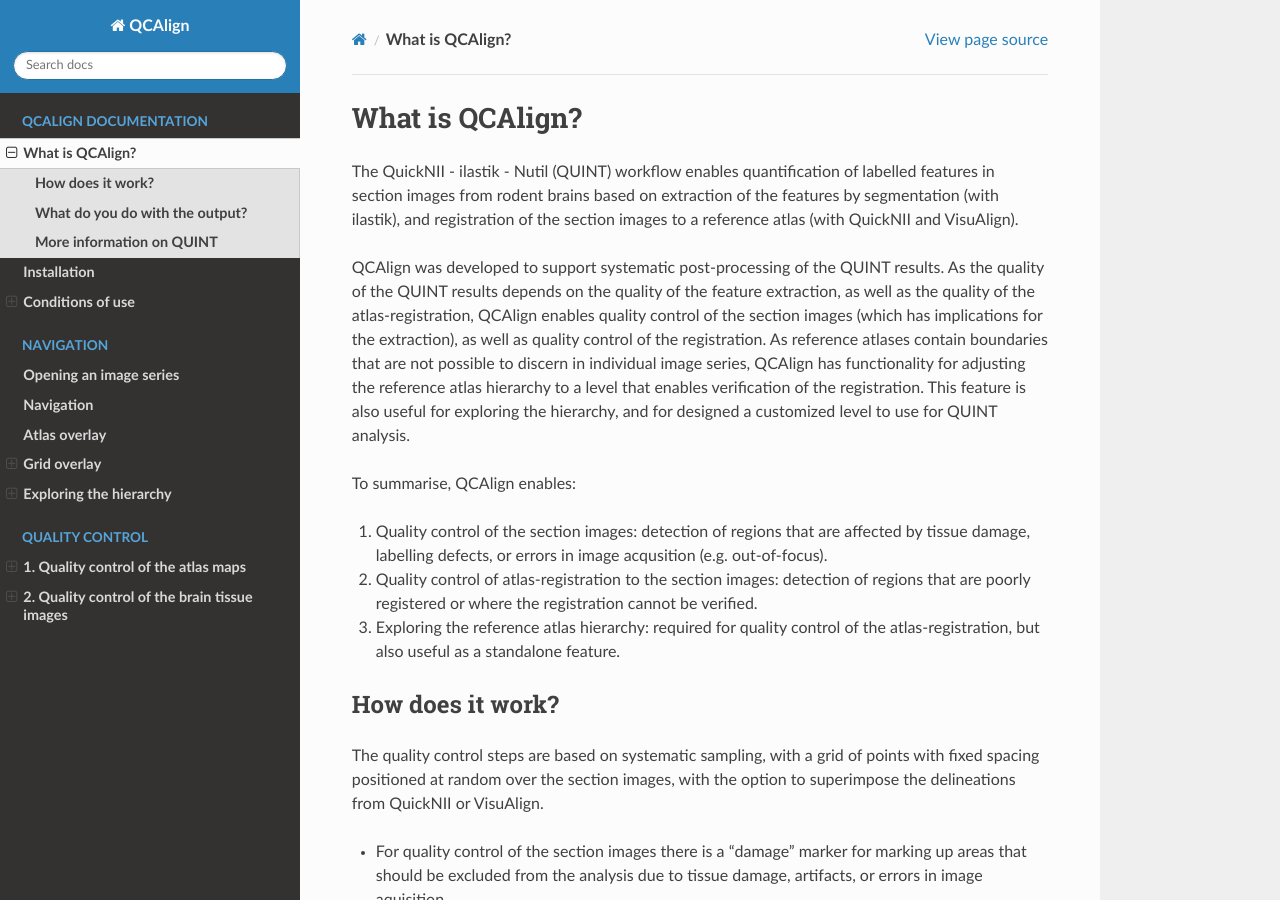
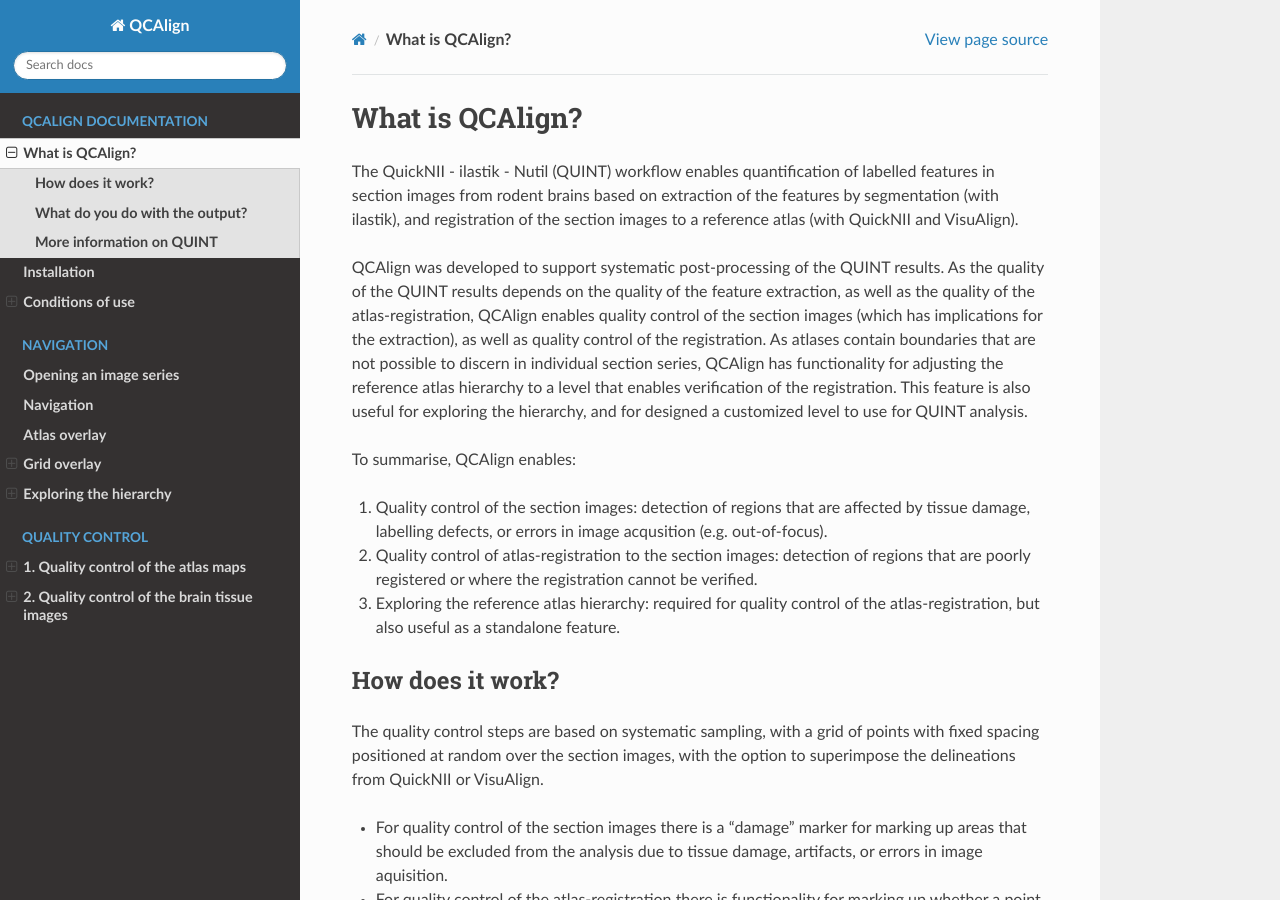
Before and after one commit to Neural-Systems-at-UIO/QCAlign, a Sphinx documentation site: the page built from docs/introduction.rst, in a window 1280 px wide and 900 px high. Built offline with Sphinx 7.4.7 and the Read the Docs theme 2.0.0, drawn with Linux system fonts in a browser that asks for light colours.

Commit message:
Update introduction.rst

```diff
--- a/docs/introduction.rst
+++ b/docs/introduction.rst
@@ -3,7 +3,7 @@
 
 The QuickNII - ilastik - Nutil (QUINT) workflow enables quantification of labelled features in section images from rodent brains based on extraction of the features by segmentation (with ilastik), and registration of the section images to a reference atlas (with QuickNII and VisuAlign).
 
-QCAlign was developed to support systematic post-processing of the QUINT results. As the quality of the QUINT results depends on the quality of the feature extraction, as well as the quality of the atlas-registration, QCAlign enables quality control of the section images (which has implications for the extraction), as well as quality control of the registration. As reference atlases contain boundaries that are not possible to discern in individual image series, QCAlign has functionality for adjusting the reference atlas hierarchy to a level that enables verification of the registration. This feature is also useful for exploring the hierarchy, and for designed a customized level to use for QUINT analysis.
+QCAlign was developed to support systematic post-processing of the QUINT results. As the quality of the QUINT results depends on the quality of the feature extraction, as well as the quality of the atlas-registration, QCAlign enables quality control of the section images (which has implications for the extraction), as well as quality control of the registration. As atlases contain boundaries that are not possible to discern in individual section series, QCAlign has functionality for adjusting the reference atlas hierarchy to a level that enables verification of the registration. This feature is also useful for exploring the hierarchy, and for designed a customized level to use for QUINT analysis.
 
 To summarise, QCAlign enables:
 
```
